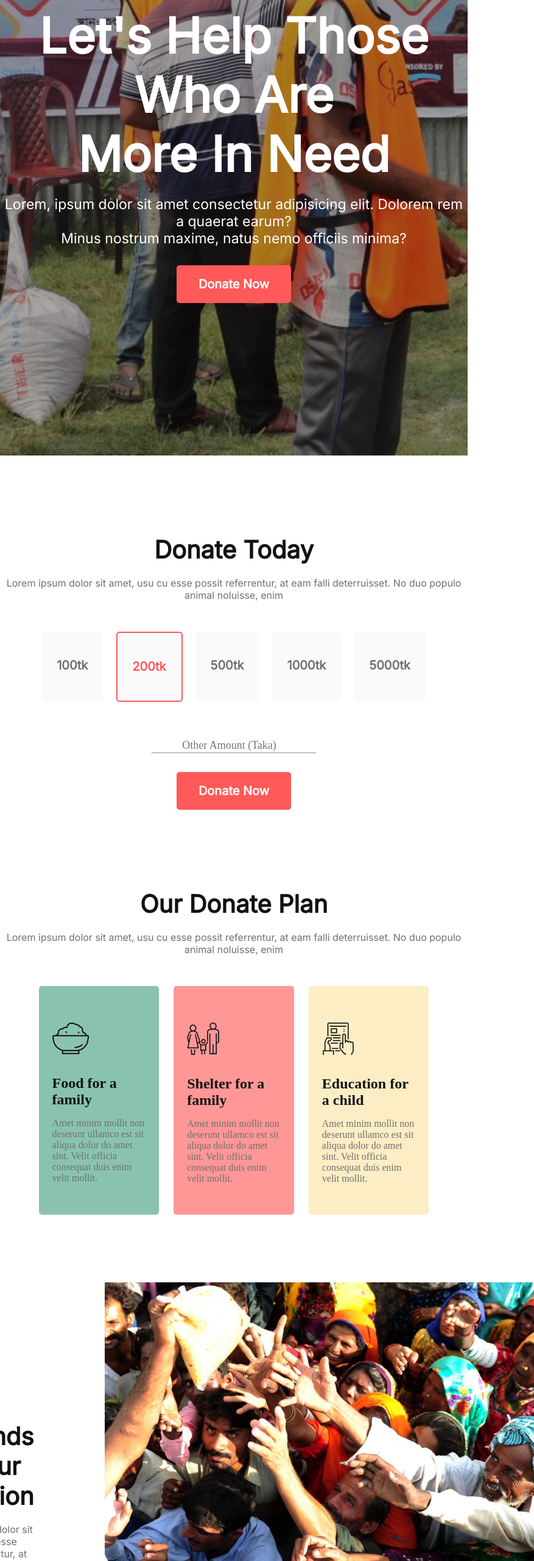
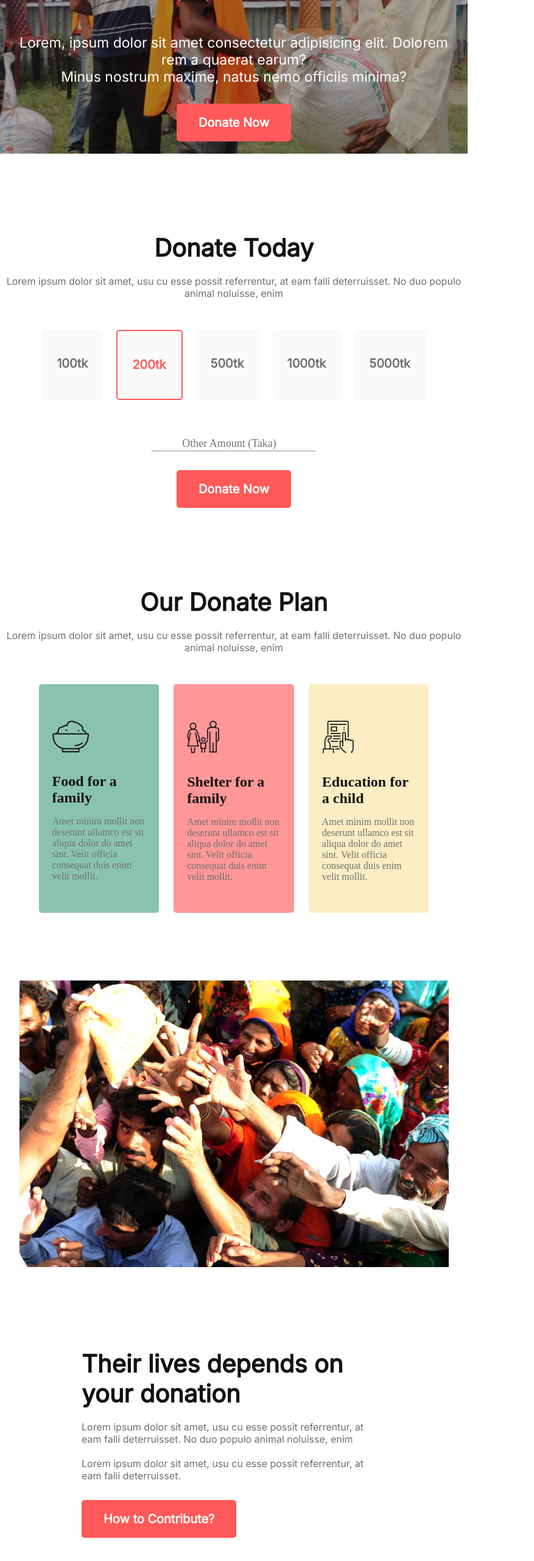
Before and after one commit to arafatYasir/Donate-Us, a plain HTML site: page index.html in a window 768 px wide. Shown: the part 240-2800 px from the top of the page at 61% size, 877 px wide, since content can reach past the window. Drawn offline with Linux system fonts and the light colour scheme.

Commit message:
Made responsive for tablet or medium devices

```diff
--- a/styles/style.css
+++ b/styles/style.css
@@ -284,3 +284,39 @@ footer p {
         padding-right: 0;
     }
 }
+
+/* Tablet or medium devices */
+@media only screen and (min-width: 577px) and (max-width: 992px) {
+    /* Header */
+    header {
+        padding: 0;
+        background-size: 100%;
+    }
+    .header-title {
+        font-size: 30px;
+        padding: 20px;
+    }
+    .header-description {
+        padding: 20px;
+    }
+
+    /* Description */
+    .first-part {
+        flex-direction: column-reverse;
+        align-items: center;
+        gap: 0;
+    }
+    .second-part {
+        flex-direction: column;
+        align-items: center;
+        gap: 0;
+    }
+    .first-part img, .second-part img {
+        width: 100%;
+    }
+
+    /* Updates and Subscribe */
+    .subscribe {
+        width: 100%;
+    }
+}
```
